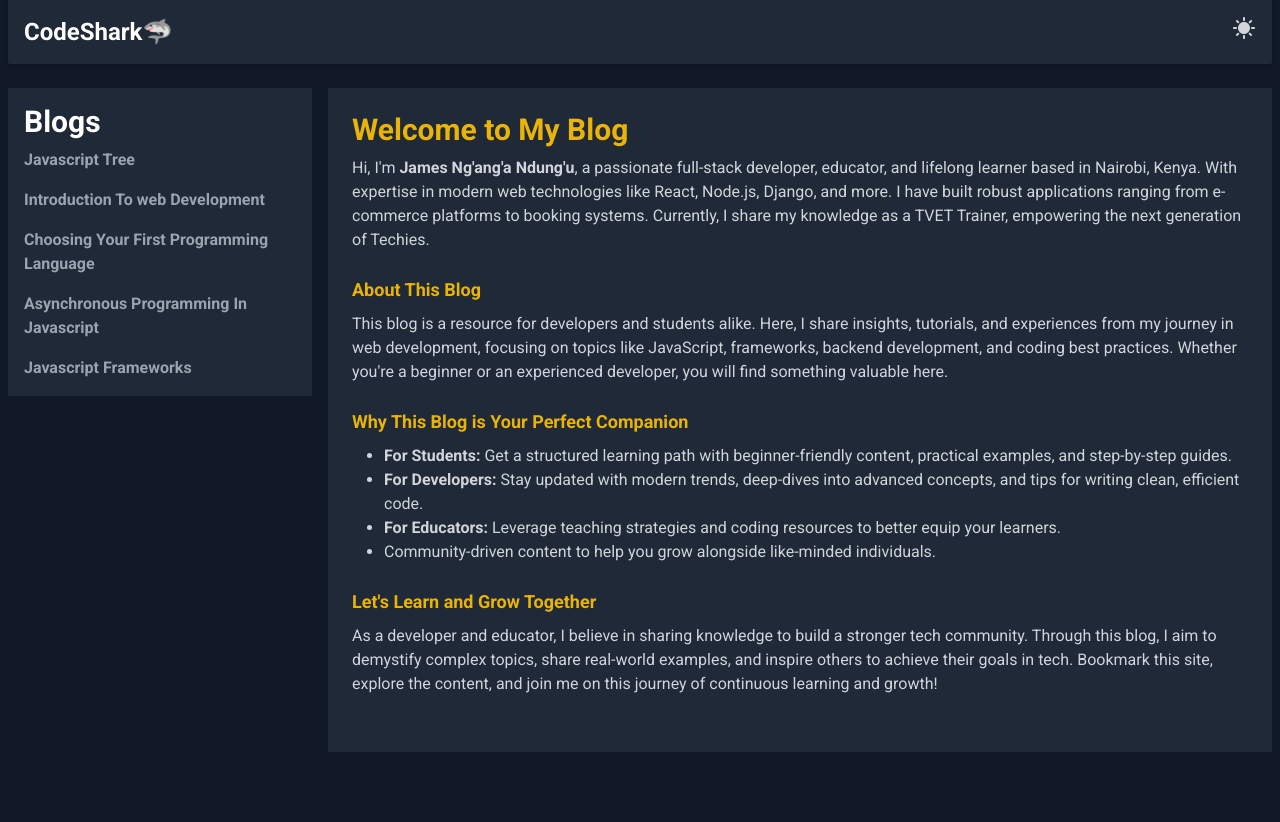
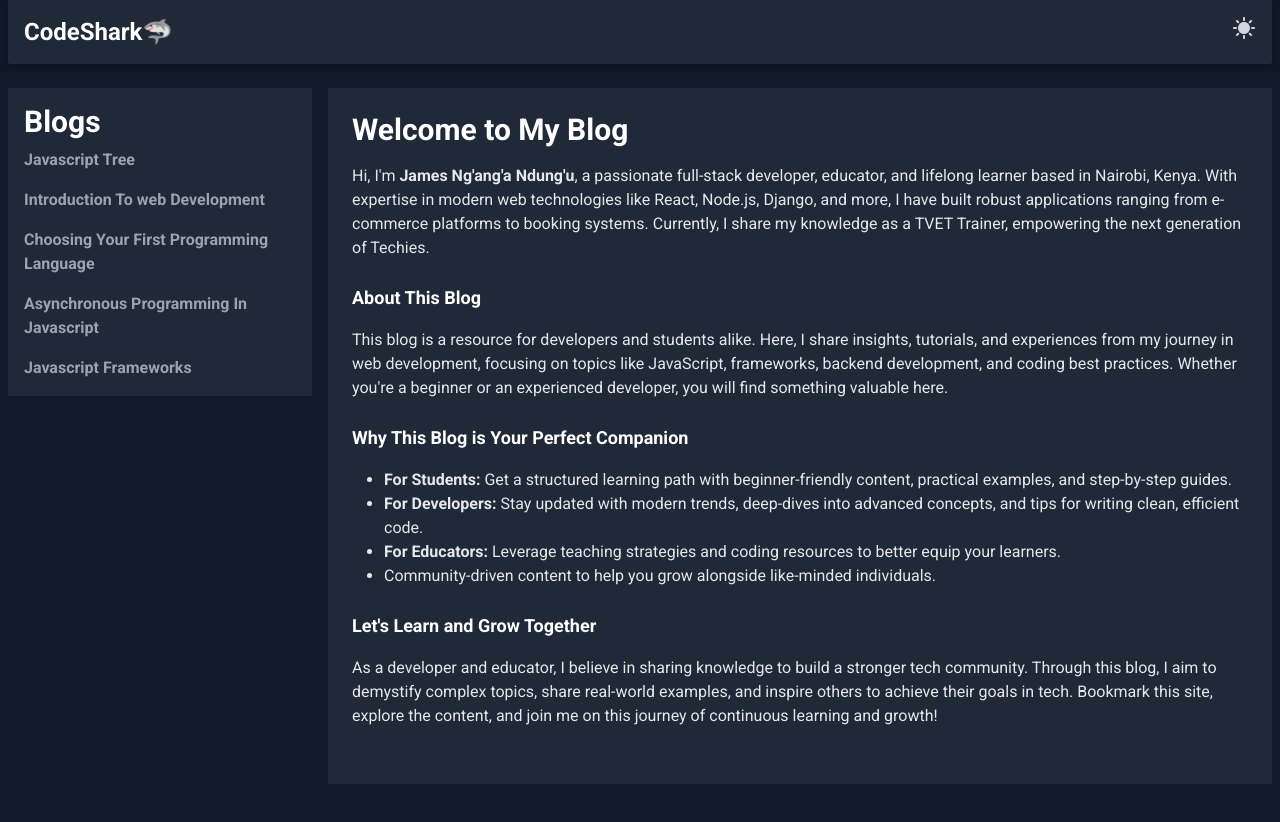
Before and after one commit to jimmindungu3/codeshark-blog, a React (Vite) app in the folder Frontend/: page / in a window 1280 px wide. Shown: the top 822 px of the page. Built offline with nearby package versions, Linux system fonts and the light colour scheme.

Commit message:
style home

```diff
--- a/Frontend/src/components/Home.jsx
+++ b/Frontend/src/components/Home.jsx
@@ -2,23 +2,23 @@ import React from "react";
 
 const Home = () => {
   return (
-    <div className="p-2 md:p-6 mx-auto bg-white dark:bg-gray-800">
-      <h1 className="text-xl md:text-3xl font-bold mb-2 text-blue-500 dark:text-yellow-500">
+    <div className="p-4 md:p-6 mx-auto bg-white dark:bg-gray-800">
+      <h1 className="text-xl md:text-3xl font-bold mb-4 text-gray-700 dark:text-white">
         Welcome to My Blog
       </h1>
-      <p className="mb-6 text-sm md:text-base text-gray-800 dark:text-gray-300">
+      <p className="mb-6 text-sm md:text-base text-gray-700 dark:text-gray-200">
         Hi, I'm <span className="font-semibold">James Ng'ang'a Ndung'u</span>, a
         passionate full-stack developer, educator, and lifelong learner based in
         Nairobi, Kenya. With expertise in modern web technologies like React,
-        Node.js, Django, and more. I have built robust applications ranging from
+        Node.js, Django, and more, I have built robust applications ranging from
         e-commerce platforms to booking systems. Currently, I share my knowledge
         as a TVET Trainer, empowering the next generation of Techies.
       </p>
 
-      <h2 className="text-base md:text-lg font-semibold mb-2 text-blue-500 dark:text-yellow-500">
+      <h2 className="text-base md:text-lg font-semibold mb-4 text-gray-700 dark:text-white">
         About This Blog
       </h2>
-      <p className="mb-6 text-sm md:text-base text-gray-800 dark:text-gray-300">
+      <p className="mb-6 text-sm md:text-base text-gray-700 dark:text-gray-200">
         This blog is a resource for developers and students alike. Here, I share
         insights, tutorials, and experiences from my journey in web development,
         focusing on topics like JavaScript, frameworks, backend development, and
@@ -26,10 +26,10 @@ const Home = () => {
         developer, you will find something valuable here.
       </p>
 
-      <h2 className="text-base md:text-lg font-semibold mb-2 text-blue-500 dark:text-yellow-500">
+      <h2 className="text-base md:text-lg font-semibold mb-4 text-gray-700 dark:text-white">
         Why This Blog is Your Perfect Companion
       </h2>
-      <ul className="mb-6 text-sm md:text-base list-disc ml-6 md:ml-8 text-gray-800 dark:text-gray-300">
+      <ul className="mb-6 text-sm md:text-base list-disc ml-6 md:ml-8 text-gray-700 dark:text-gray-200">
         <li>
           <span className="font-semibold">For Students:</span> Get a structured
           learning path with beginner-friendly content, practical examples, and
@@ -51,10 +51,10 @@ const Home = () => {
         </li>
       </ul>
 
-      <h2 className="text-base md:text-lg font-semibold mb-2 text-blue-500 dark:text-yellow-500">
+      <h2 className="text-base md:text-lg font-semibold mb-4 text-gray-700 dark:text-white">
         Let's Learn and Grow Together
       </h2>
-      <p className="text-sm md:text-base text-gray-800 dark:text-gray-300 pb-8">
+      <p className="text-sm md:text-base text-gray-700 dark:text-gray-200 pb-8">
         As a developer and educator, I believe in sharing knowledge to build a
         stronger tech community. Through this blog, I aim to demystify complex
         topics, share real-world examples, and inspire others to achieve their
```
